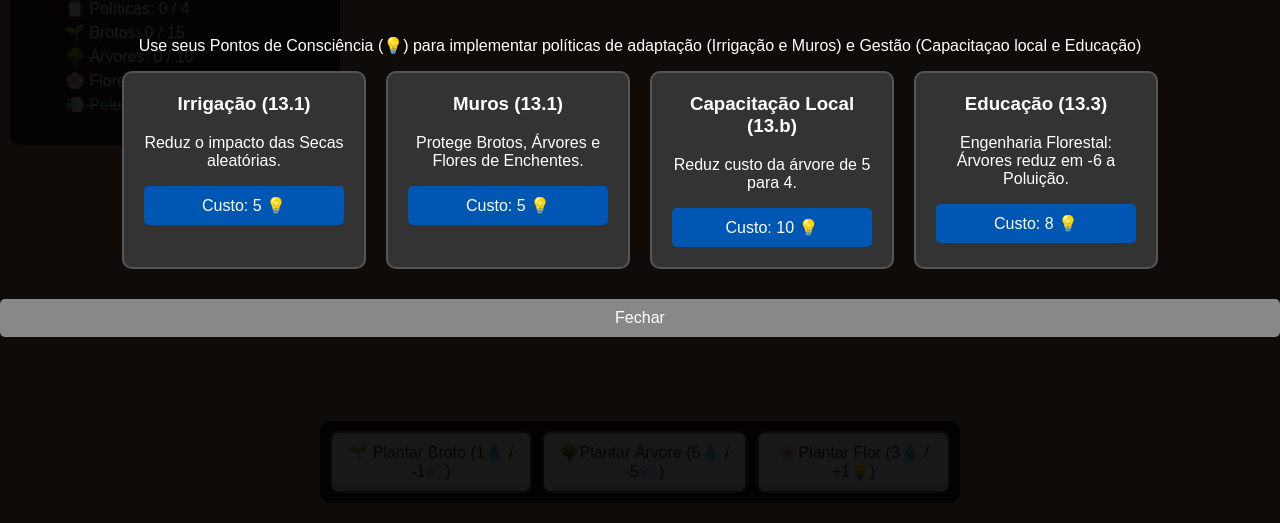
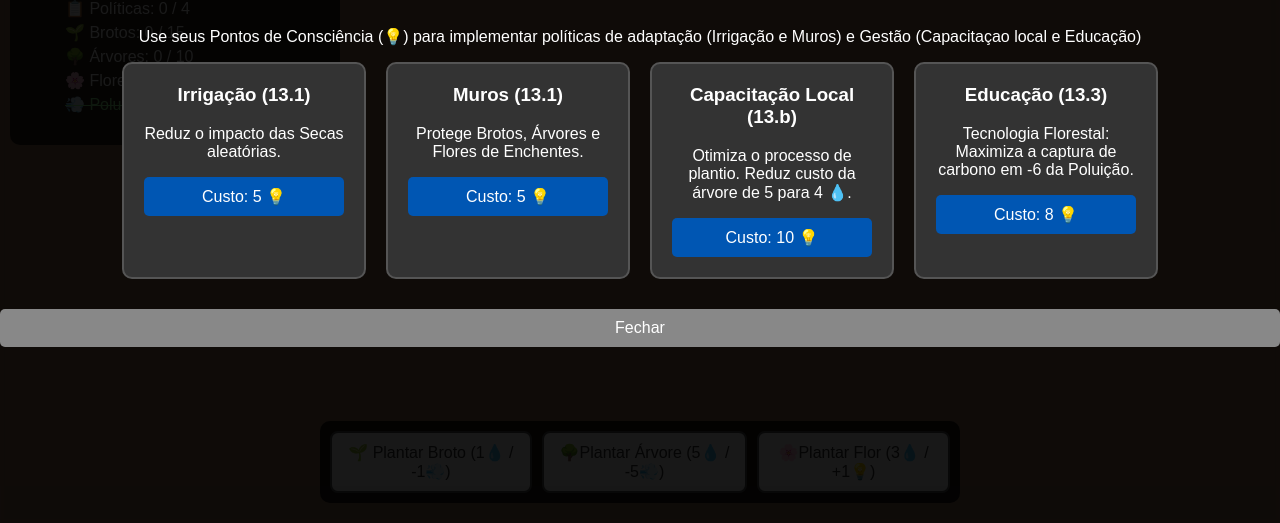
Before and after one commit to paulogeraldo1/game-sist-multi, a plain HTML site: page game.html in a window 1280 px wide. Both pictures are taken after a click on the button "Planejamento (13.2)". Shown: the part 277-800 px from the top of the page. Drawn offline with Linux system fonts and the light colour scheme.

Commit message:
atualiza descrições das cartas de melhoria para maior clareza e precisão

```diff
--- a/game.html
+++ b/game.html
@@ -101,12 +101,12 @@
             </div>
             <div class="upgrade-card">
                 <h3>Capacitação Local (13.b)</h3>
-                <p>Reduz custo da árvore de 5 para 4.</p>
+                <p>Otimiza o processo de plantio. Reduz custo da árvore de 5 para 4 💧.</p>
                 <button class="upgrade-button" id="upgrade-capacity" data-cost="10">Custo: 10 💡</button>
             </div>
             <div class="upgrade-card">
                 <h3>Educação (13.3)</h3>
-                <p>Engenharia Florestal: Árvores reduz em -6 a Poluição.</p>
+                <p>Tecnologia Florestal: Maximiza a captura de carbono em -6 da Poluição.</p>
                 <button class="upgrade-button" id="upgrade-education" data-cost="8">Custo: 8 💡</button>
             </div>
         </div>
```
